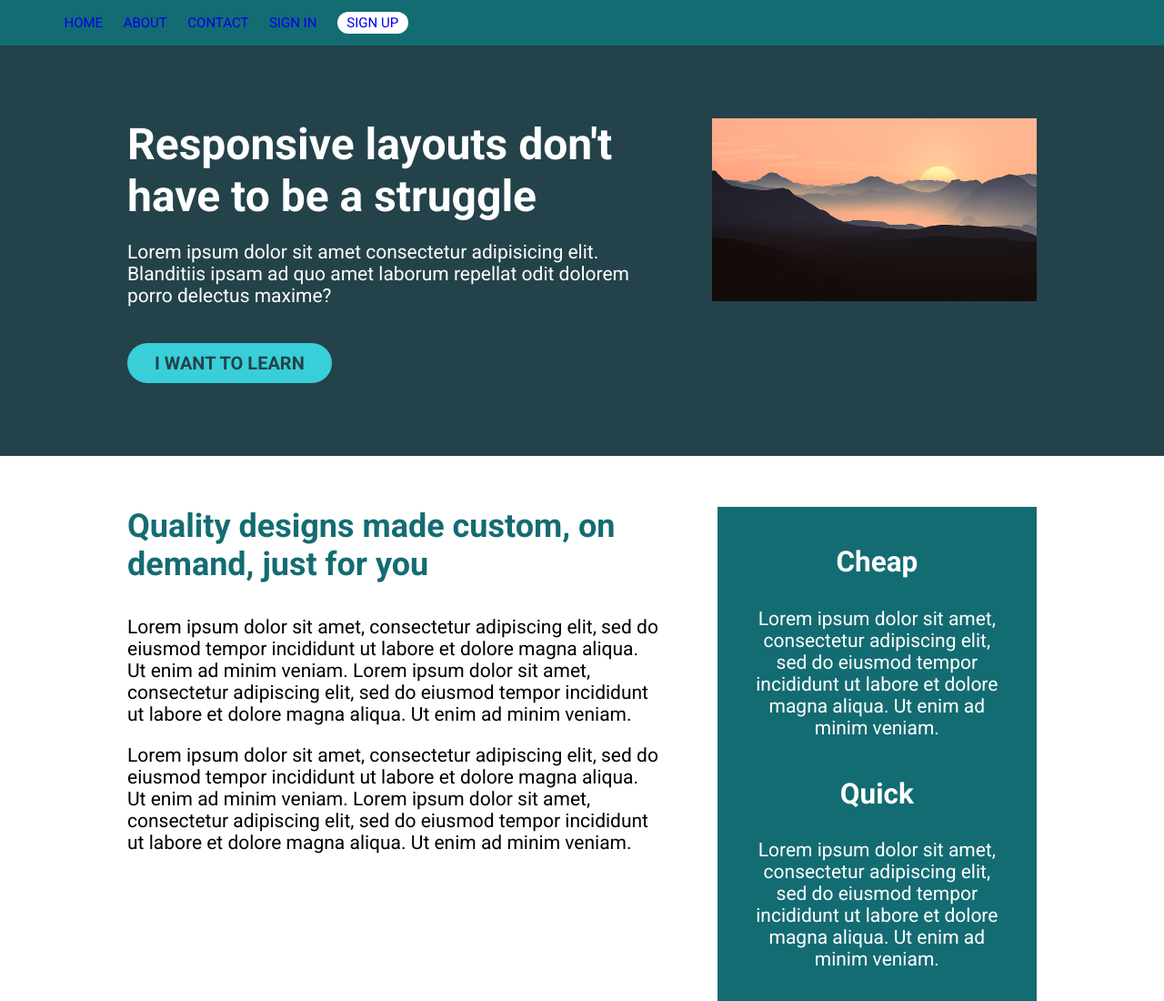
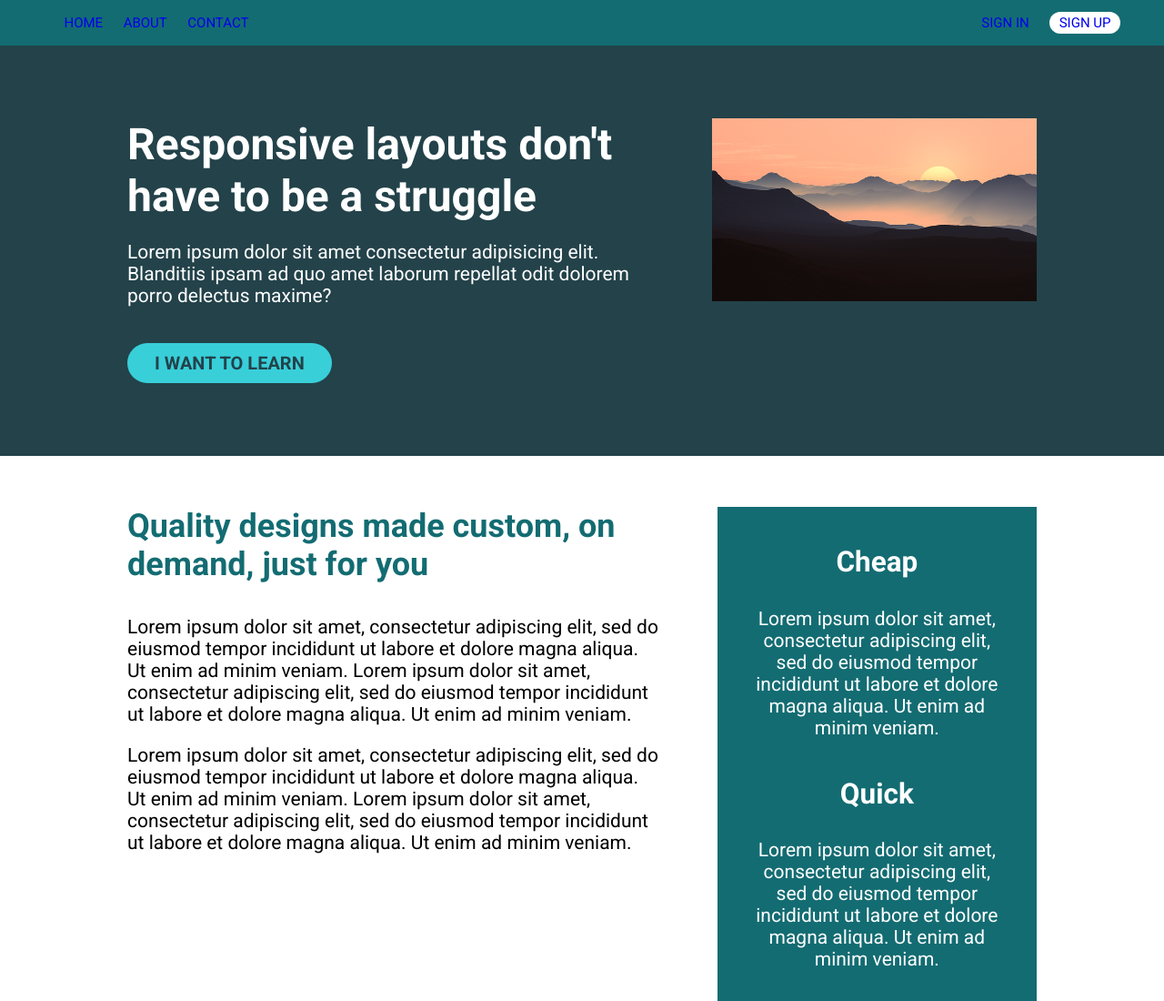
Before and after one commit to nepali-rakshya/Revision, a plain HTML site: page challenges/challenge4.html in a window 1280 px wide. Shown: the top 1100 px of the page at 91% size. Drawn offline with Linux system fonts and the light colour scheme.

Commit message:
flexbox nav

```diff
--- a/challenges/challenge4.css
+++ b/challenges/challenge4.css
@@ -159,3 +159,7 @@ nav ul {
   padding: 0.2em 0.7em;
   border-radius: 2em;
 }
+
+.nav_item.right {
+  margin-left: auto;
+}
--- a/challenges/challenge4.html
+++ b/challenges/challenge4.html
@@ -22,7 +22,7 @@
           <li class="nav_item">
             <a class="nav_item_icon" href="#">Contact</a>
           </li>
-          <li class="nav_item">
+          <li class="nav_item right">
             <a class="nav_item_icon" href="#">Sign in</a>
           </li>
           <li class="nav_item nav_sign">
```
